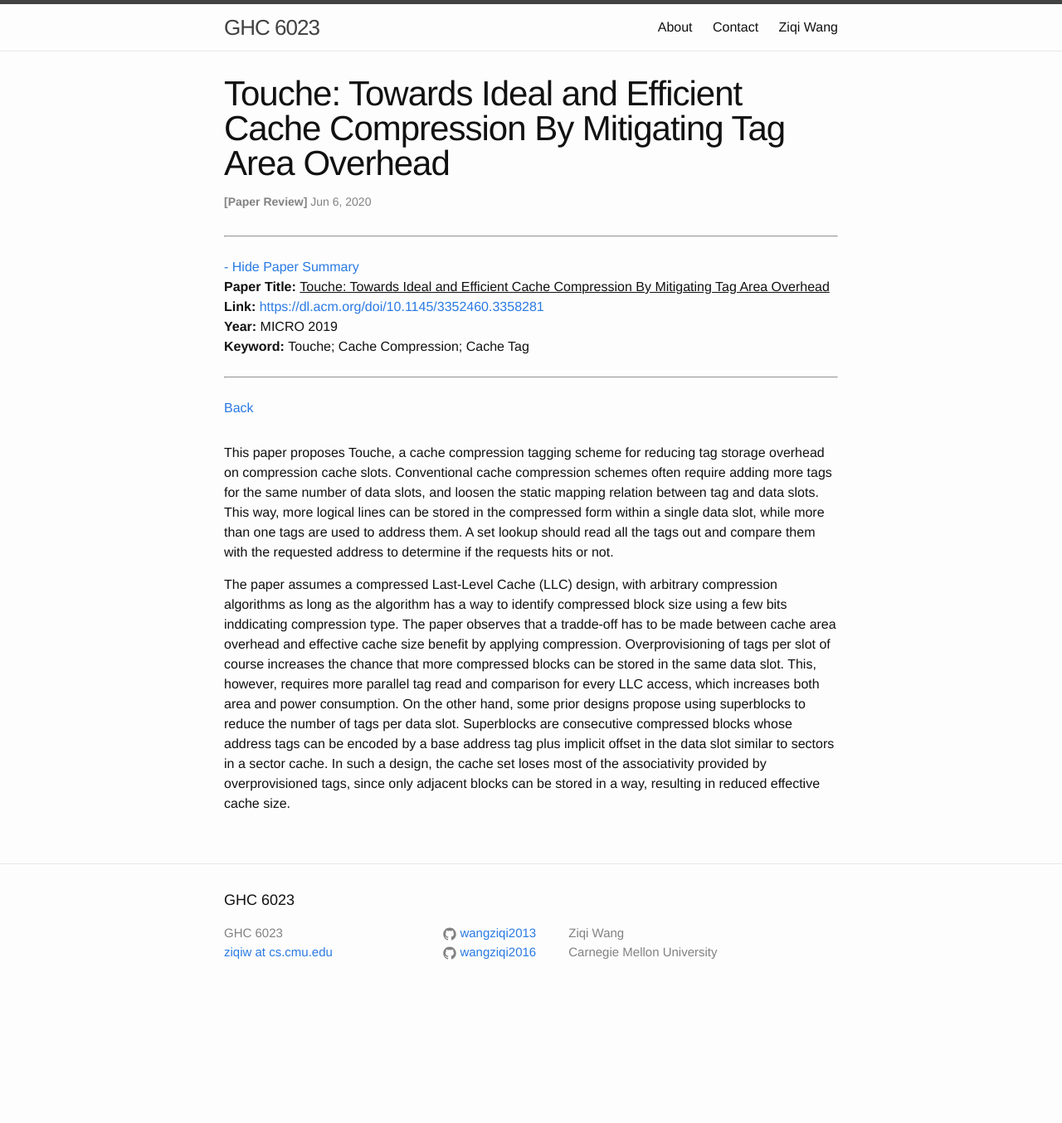
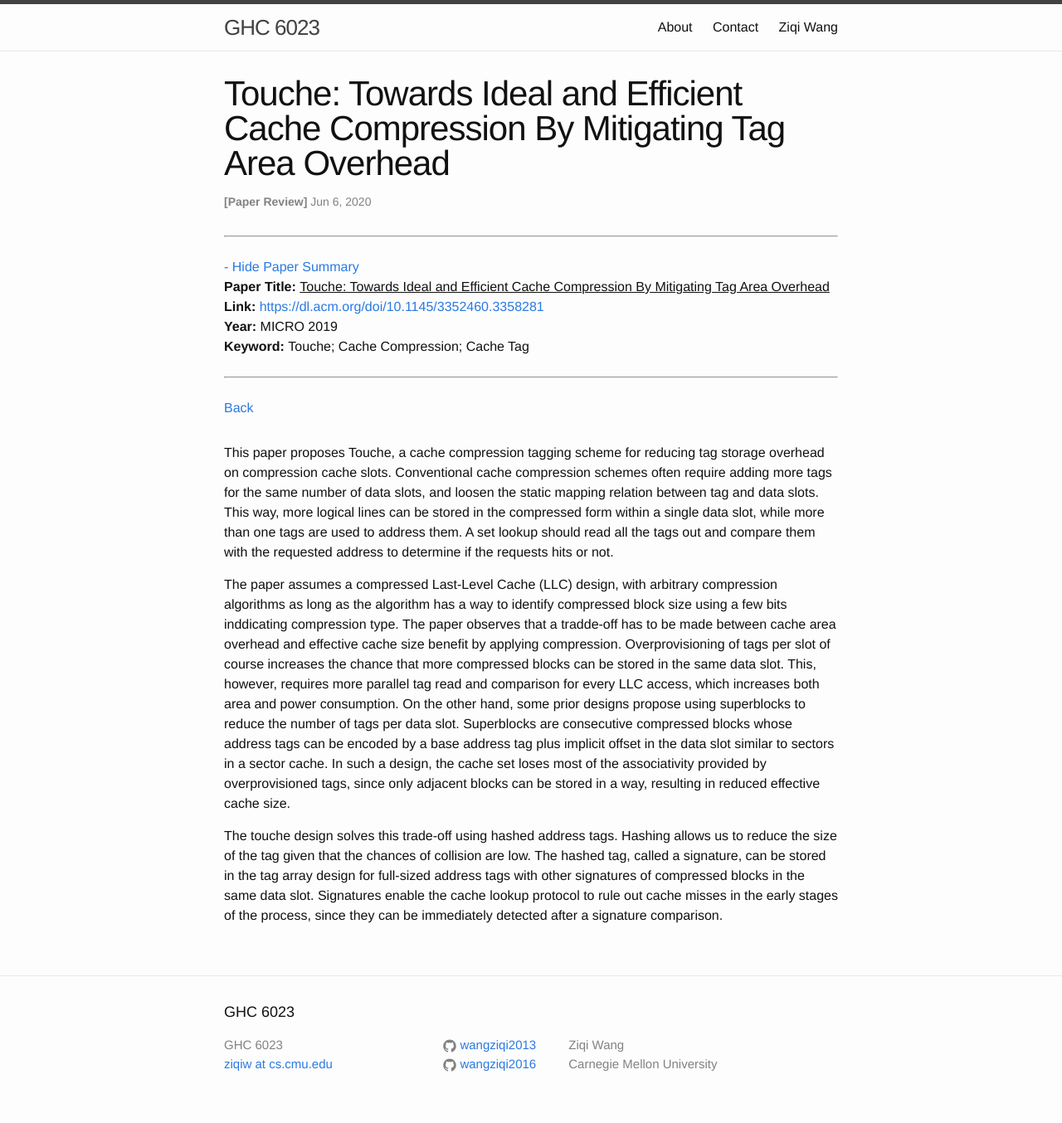
Before and after one commit to wangziqi2013/wangziqi2013.github.io, a Jekyll site: the page built from _posts/2020-06-06-touche.markdown, in a window 1280 px wide. Shown: the whole page at 83% size. Built offline with Jekyll 4.4.1, drawn with Linux system fonts in a browser that asks for light colours; before the commit the page ends 1219 px from its top, so only the background shows below that.

Commit message:
Addding signature

```diff
--- a/_posts/2020-06-06-touche.markdown
+++ b/_posts/2020-06-06-touche.markdown
@@ -29,3 +29,9 @@ the number of tags per data slot. Superblocks are consecutive compressed blocks
 base address tag plus implicit offset in the data slot similar to sectors in a sector cache. In such a design, the cache
 set loses most of the associativity provided by overprovisioned tags, since only adjacent blocks can be stored in a way,
 resulting in reduced effective cache size.
+
+The touche design solves this trade-off using hashed address tags. Hashing allows us to reduce the size of the tag given
+that the chances of collision are low. The hashed tag, called a signature, can be stored in the tag array design for
+full-sized address tags with other signatures of compressed blocks in the same data slot. Signatures enable the
+cache lookup protocol to rule out cache misses in the early stages of the process, since they can be immediately
+detected after a signature comparison.
```
